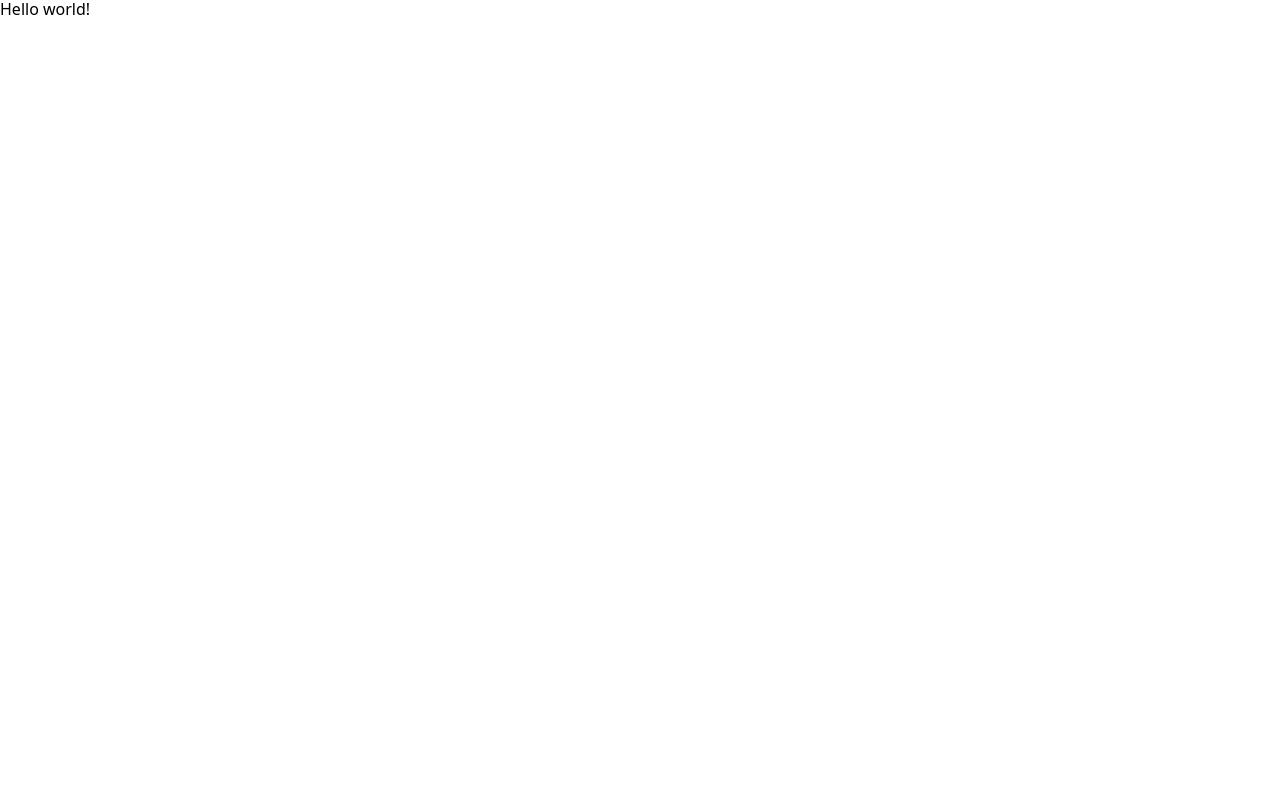
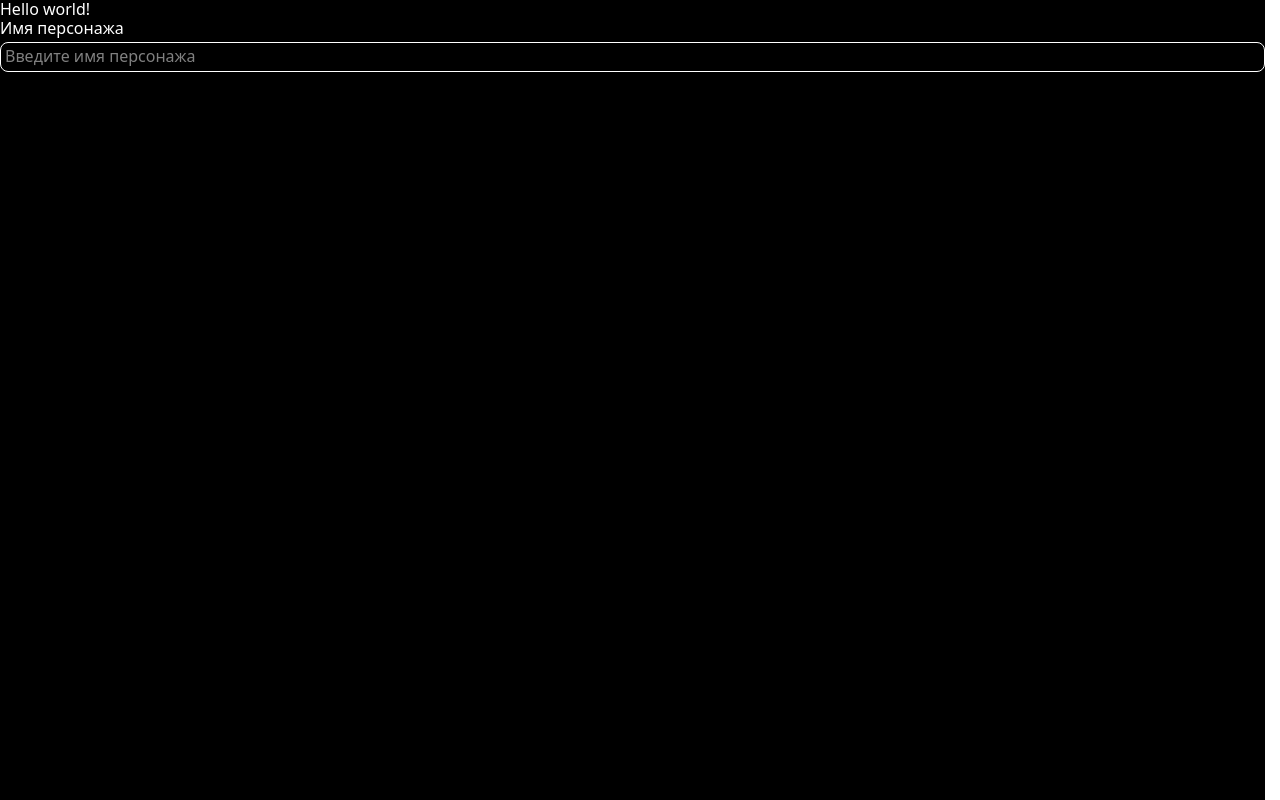
Before and after one commit to FeleRoy/rick-and-morty, a React (Vite) app: page / in a window 1280 px wide. Built offline with nearby package versions, Linux system fonts and the light colour scheme; a web font is replaced by a local one.

Commit message:
feat: сверстал Input

```diff
--- a/src/App.tsx
+++ b/src/App.tsx
@@ -1,7 +1,17 @@
+import Input from "./shared/ui/Input/Input"
+
 function App() {
   return (
     <>
+    <div className="bg-black font-comic text-white h-screen">
       <h1>Hello world!</h1>
+      <Input
+        label="Имя персонажа"
+        onChange={() => {}}
+        inputId="name"
+        placeholder="Введите имя персонажа"
+      />
+    </div>
     </>
   )
 }
--- /dev/null
+++ b/src/shared/CharacterSearchForm/CharacterSearchForm.tsx
@@ -0,0 +1,19 @@
+import React from 'react';
+
+interface CharacterSearchFormProps {
+
+}
+
+const CharacterSearchForm: React.FC<CharacterSearchFormProps> = () => {
+
+    const handleSubmit = (e: React.FormEvent) => {
+        e.preventDefault();
+    };
+
+    return (
+        <form onSubmit={handleSubmit}>
+        </form>
+    );
+};
+
+export default CharacterSearchForm;
--- /dev/null
+++ b/src/shared/ui/Input/Input.tsx
@@ -0,0 +1,32 @@
+import React from 'react';
+
+interface InputProps {
+    label: string;
+    onChange: (e: React.ChangeEvent<HTMLInputElement>) => void;
+    type?: string;
+    inputId: string;
+    placeholder?: string;
+}
+
+const Input: React.FC<InputProps> = ({
+    label,
+    onChange,
+    type = 'text',
+    inputId,
+    placeholder,
+}) => {
+    return (
+        <div className='flex flex-col gap-1'>
+            <label htmlFor={inputId}>{label}</label>
+            <input
+                className='p-1 border border-solid border-white rounded-lg'
+                id={inputId}
+                type={type}
+                onChange={onChange}
+                placeholder={placeholder}
+            />
+        </div>
+    );
+};
+
+export default Input;
--- a/src/style/index.css
+++ b/src/style/index.css
@@ -1,4 +1,5 @@
 @import "./normalize.css";
 @import "./fonts.css";
 @import "./variables.css";
+@import "./global.css";
 @import "tailwindcss";
```
Also changed, not shown: src/style/global.css (added).
